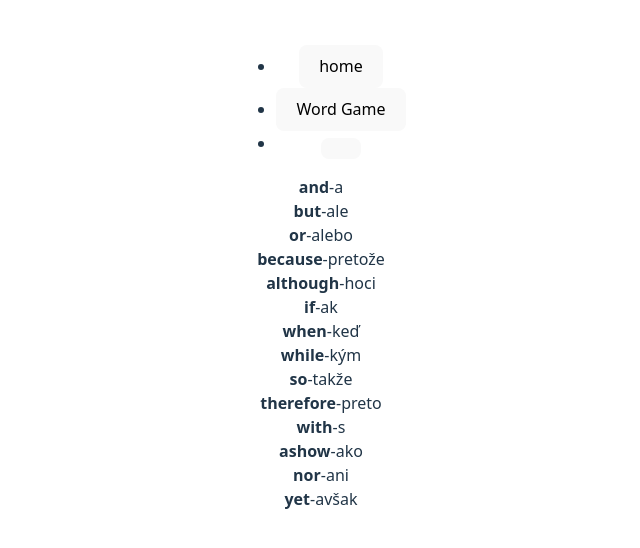
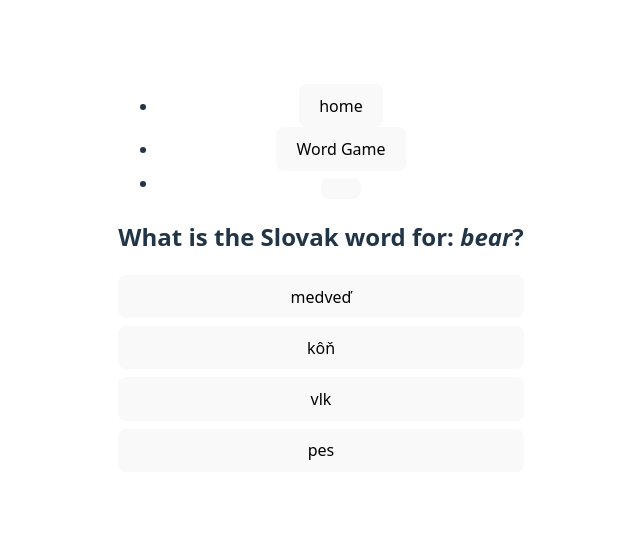
Before and after one commit to DoubleARon96/Language-Learning-app, a React app in the folder language-learning-app/: page / in a window 1280 px wide. Shown: the part 130-678 px from the top of the page, without its empty margins (319-959 px from the left). Built offline with nearby package versions, Linux system fonts and the light colour scheme; the HTML template or start-up script is replaced by a standard one.

Commit message:
:sparkles: the function now works and will be going throught it to unstand properly

```diff
--- a/language-learning-app/src/elements/Words.tsx
+++ b/language-learning-app/src/elements/Words.tsx
@@ -1,25 +1,101 @@
 import { useState, useEffect } from 'react';
 import slovakEnglishWords from '../assets/json/english-to-slovak.json';
 
-type WordEntry ={
-    english : string;
-    slovak : string;
+//this defines the shape of a data object in type script
+type WordEntry = {
+  english: string;
+  slovak: string;
 };
+// this makes worldmap have a set data as a string and that string will be from wordentry
+type WordMap = Record<string, WordEntry>;
+/**
+ * the T lets it accept any type
+ * [...arr] makes a copy of the array so the original isnt mutated.
+ *  .sort(() => 0.5 - Math.random()) this randomly sorts the array
 
-type WordMap = Record<string, WordEntry>;
-//this function  shuffles the random words
+*/
 function getRandomItems<T>(arr: T[], count: number): T[] {
-const shuffled = [...arr].sort(()=> 0.5 - Math.random());
-return shuffled.slice(0, count);
+  const shuffled = [...arr].sort(() => 0.5 - Math.random());
+  return shuffled.slice(0, count);
 }
 
-function WordQuiz(){
-    const [question, setQuestion] = useState<WordEntry | null>(null);
-    const [options, setOptions] = useState<WordEntry[]>([]);
-    const [selected, SetSelected] = useState<WordEntry | null>(null);
+function WordQuiz() {
+    // this sets the correct answer
+  const [question, setQuestion] = useState<WordEntry | null>(null);
+    // this sets all the options and 1 will be correct
+  const [options, setOptions] = useState<WordEntry[]>([]);
+    // this tracks the user options and updates the answer
+  const [selected, setSelected] = useState<WordEntry | null>(null);
+
+  /**
+   * - useEffect(...) is a React hook for running side effects (like fetching data, setting up timers, or initializing state).
+   * generateQuestion() is your custom function that sets up the quiz question and options.
+
+   */
+  useEffect(() => {
+    generateQuestion();
+  }, []);
+
+  const generateQuestion = () => {
+    //gets the words
+    const allWords: WordEntry[] = Object.values(slovakEnglishWords.animals);
+    //choses the correct one
+    const correct = allWords[Math.floor(Math.random() * allWords.length)];
+    //gets the other words
+    const others = getRandomItems(
+      allWords.filter((w) => w.english !== correct.english),
+      3
+    );
+    //shuffles the options
+    const shuffledOptions = getRandomItems([correct, ...others], 4);
+
+    setQuestion(correct);
+    setOptions(shuffledOptions);
+    setSelected(null);
+  };
+
+  //resets the questions after
+  const handleSelect = (option: WordEntry) => {
+    setSelected(option);
+  };
+
+  return (
+    <div>
+      <h2>What is the Slovak word for: <em>{question?.english}</em>?</h2>
+      <div style={{ display: 'flex', flexDirection: 'column', gap: '0.5rem' }}>
+        {options.map((opt, idx) => (
+          <button
+            key={idx}
+            onClick={() => handleSelect(opt)}
+            style={{
+              backgroundColor:
+                selected === null
+                  ? ''
+                  : opt.slovak === question?.slovak
+                  ? 'lightgreen'
+                  : selected === opt
+                  ? 'salmon'
+                  : '',
+            }}
+          >
+            {opt.slovak}
+          </button>
+        ))}
+      </div>
+      {selected && (
+        <div style={{ marginTop: '1rem' }}>
+          {selected.slovak === question?.slovak ? '✅ Correct!' : '❌ Try again.'}
+          <br />
+          <button onClick={generateQuestion}>Next</button>
+        </div>
+      )}
+    </div>
+  );
 }
 
-function Words(){
+export default WordQuiz;
+
+/*function Words(){
     const conjoiningWords = slovakEnglishWords.conjoining_words;
     return(
         <div>
@@ -30,5 +106,4 @@ function Words(){
             ))}
         </div>
     );
-}
-export default Words;
+}*/
```
